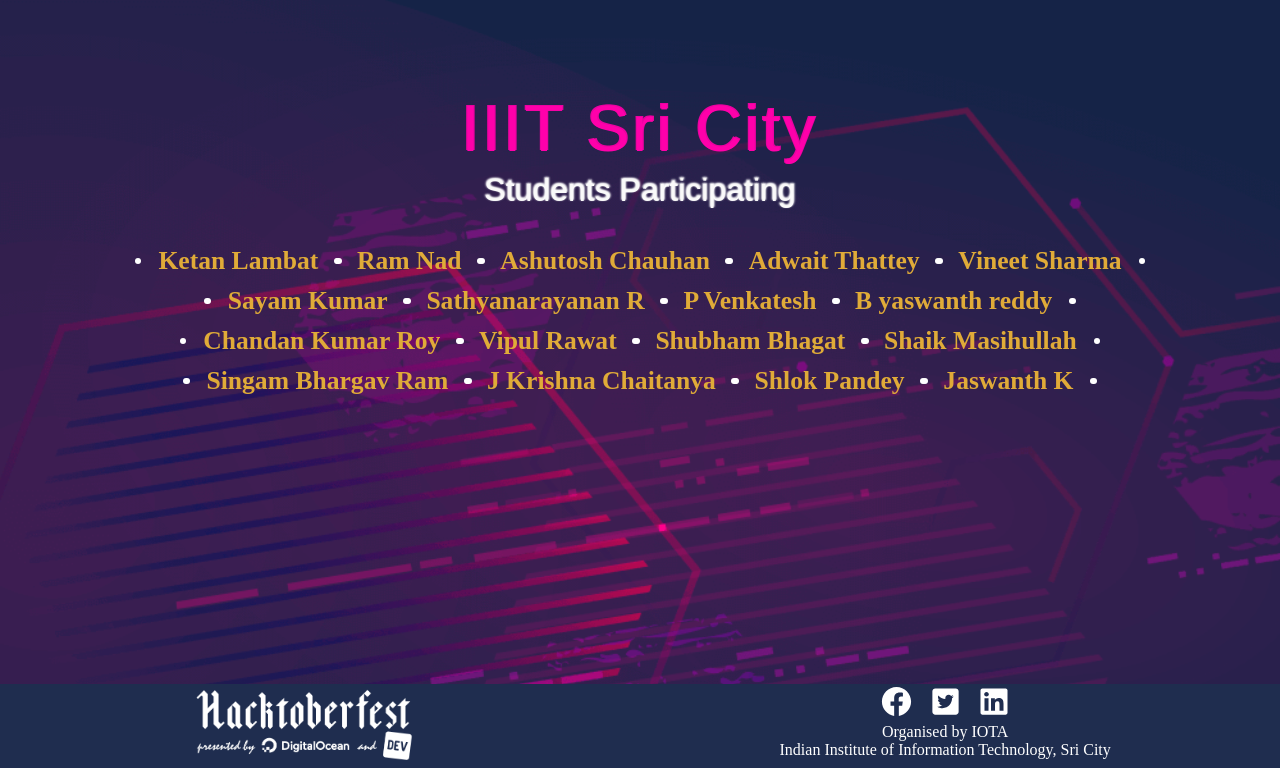
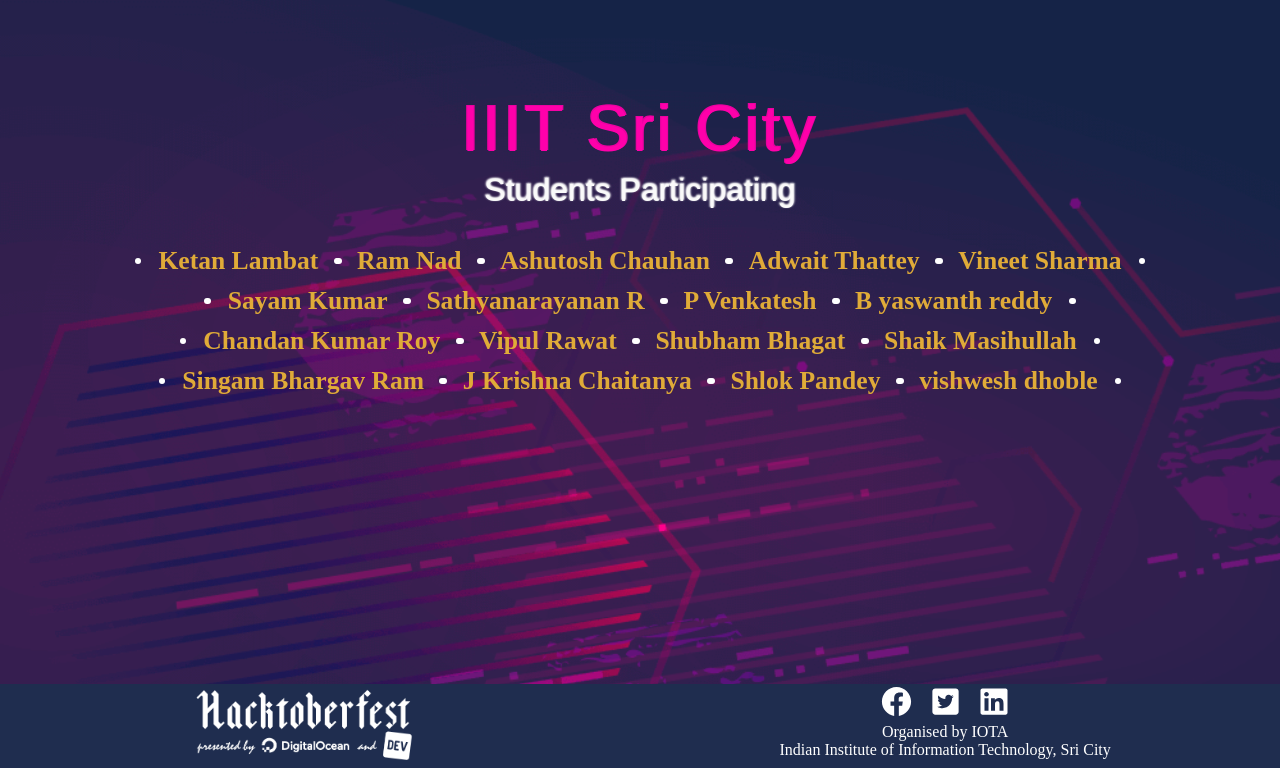
Before and after one commit to Project-Club-IIITS/hacktoberfest2019-participants, a Jekyll site: the page index.html, which Jekyll copies as it is, in a window 1280 px wide, cut to the strip 132-900 px from the top of the page. Built offline with Jekyll 4.4.1, drawn with Linux system fonts in a browser that asks for light colours; some web fonts are replaced.

Commit message:
<exploring git>

```diff
--- a/index.html
+++ b/index.html
@@ -62,7 +62,7 @@
                 <li><a href="https://github.com/SBhargav15">Singam Bhargav Ram</a></li>
                 <li><a href="https://github.com/chaitanya531">J Krishna Chaitanya</a></li>
                 <li><a href="https://github.com/b30wulffz">Shlok Pandey</a></li>
-                <li><a href="https://github.com/JazzKriss21">Jaswanth K</a></li>
+                <li><a href="https://github.com/vishweshdhoble">vishwesh dhoble</a></li>
 
             </ul>
         </div>
```
